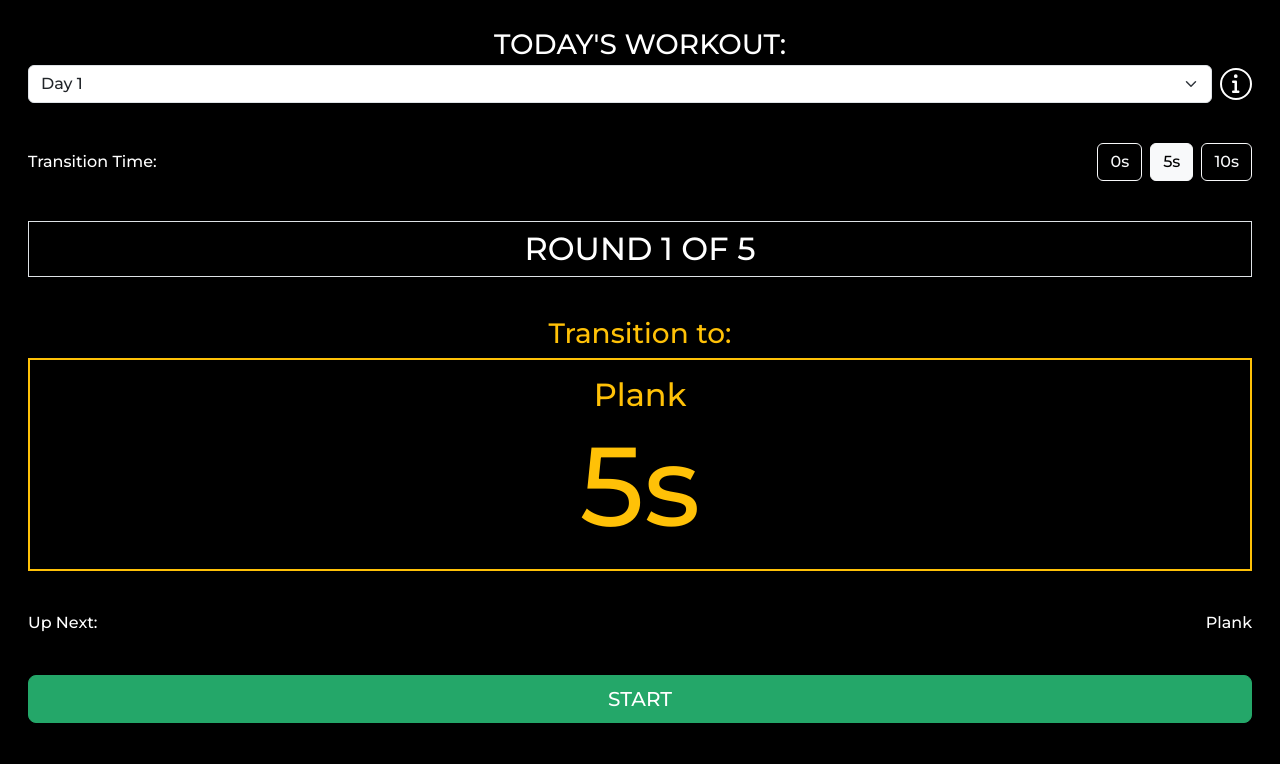
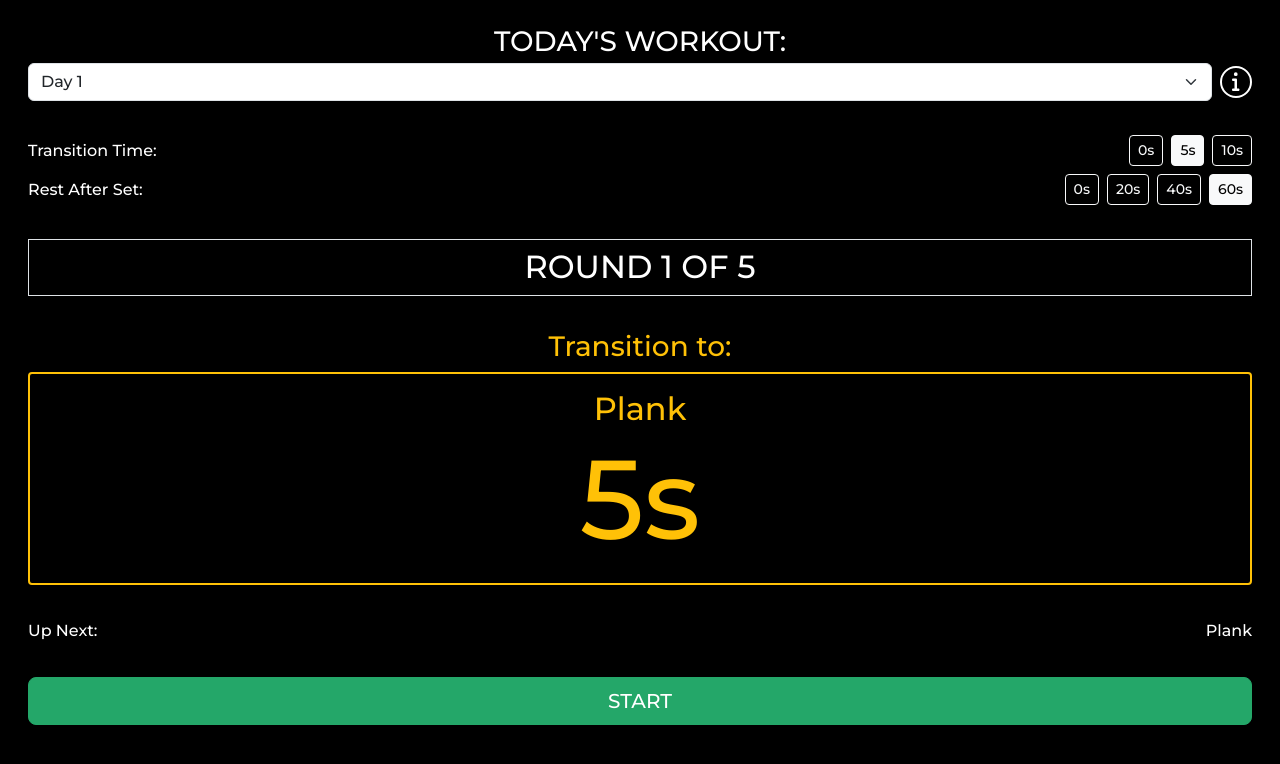
Before and after one commit to finleywilliamsonV/portfolio-site-angular, an Angular app: page /fitness-tracker in a window 1280 px wide. Shown: the top 764 px of the page. Built offline with nearby package versions, Linux system fonts and the light colour scheme; a web font is replaced by a local one.

Commit message:
Add rest after set toggle & skippable rest

```diff
--- a/src/app/components/fitness-tracker/fitness-tracker.component.html
+++ b/src/app/components/fitness-tracker/fitness-tracker.component.html
@@ -36,7 +36,8 @@
   </div>
 
   @if (!isDoneWithExercises()) {
-    <div class="reset-and-transition-container">
+    <div
+      class="transition-and-rest-container w-100 flex-full-center flex-column gap-2">
       <!-- transition time container -->
       <div class="transition-time-container w-100 flex-full-center gap-2">
         <div class="d-flex flex-grow-1"><p>Transition Time:</p></div>
@@ -52,8 +53,33 @@
               <button
                 type="button"
                 [disabled]="isWorkoutStarted()"
-                class="btn btn-{{ colorClass }} w-100">
+                class="btn btn-{{ colorClass }} btn-sm w-100">
                 {{ timeOption }}s
+              </button>
+            </div>
+          }
+        </div>
+      </div>
+
+      <!-- rest after set override container -->
+      <div
+        class="rest-after-set-override-container w-100 flex-full-center gap-2">
+        <div class="d-flex flex-grow-1"><p>Rest After Set:</p></div>
+        <div class="d-flex w-100 gap-2 flex-0">
+          @for (override of restAfterSetOverrides(); track $index) {
+            <div
+              class="transition-time-button-container"
+              (click)="selectedRestAfterSet.set(override)">
+              @let selectedMatchesOption =
+                selectedRestAfterSet() === override ||
+                (selectedRestAfterSet() === undefined && $last);
+              @let colorClass =
+                selectedMatchesOption ? 'light' : 'outline-light';
+              <button
+                type="button"
+                [disabled]="isWorkoutStarted()"
+                class="btn btn-{{ colorClass }} btn-sm w-100">
+                {{ override }}s
               </button>
             </div>
           }
@@ -89,13 +115,18 @@
 
     @let _currentExercise = currentExercise();
     @if (_currentExercise && !isDoneWithExercises()) {
-      <!-- name and timer container -->
-      <div
-        class="name-and-timer-container default-column py-3 border border-2"
+      <!-- exercise name and timer button -->
+      <button
+        type="button"
+        class="btn btn-outline-light default-column btn-sm border-2 w-100 py-3 override-button-disabled"
+        [disabled]="!isCurrentRoundRest()"
         [ngClass]="{
-          'text-warning border-warning': isCurrentRoundTransition(),
-          'text-success border-success': isCurrentRoundRest()
-        }">
+          'text-warning border-warning btn-outline-warning':
+            isCurrentRoundTransition(),
+          'text-success border-success btn-outline-success':
+            isCurrentRoundRest()
+        }"
+        (click)="handleSkipRestPress()">
         <!-- current exercise container -->
         <div class="default-row">
           <h2>{{ _currentExercise.name }}</h2>
@@ -105,9 +136,10 @@
         <div class="default-row">
           <h1 class="giant-text">{{ currentExerciseTimeRemaining() }}s</h1>
         </div>
-      </div>
+      </button>
     } @else {
-      <h1 class="big-text text-success">DONE</h1>
+      <img src="https://c.tenor.com/BnVNJtJR29sAAAAd/tenor.gif" />
+      <h1 class="big-text text-success">DONE!</h1>
     }
   </div>
 
--- a/src/app/components/fitness-tracker/fitness-tracker.component.scss
+++ b/src/app/components/fitness-tracker/fitness-tracker.component.scss
@@ -31,30 +31,14 @@
 }
 
 .big-text {
-  font-size: 7rem;
+  font-size: 5rem;
 }
 
 .giant-text {
   font-size: 7rem;
 }
 
-// /* Fix for hover state persisting on touch devices */
-// @media (hover: none) {
-//   /* Use -webkit-tap-highlight-color to control tap highlight */
-//   .btn {
-//     -webkit-tap-highlight-color: rgba(0, 0, 0, 0);
-//   }
-
-//   /* Only target :hover that is not also :active */
-//   .btn:hover:not(:active) {
-//     background-color: inherit !important;
-//     color: inherit !important;
-//     border-color: inherit !important;
-//   }
-
-//   /* Specific fix for outline buttons */
-//   .btn-outline-light:hover:not(:active) {
-//     background-color: transparent !important;
-//     color: #f8f9fa !important;
-//   }
-// }
+.override-button-disabled {
+  opacity: inherit !important;
+  background-color: inherit !important;
+}
--- a/src/app/components/fitness-tracker/fitness-tracker.component.ts
+++ b/src/app/components/fitness-tracker/fitness-tracker.component.ts
@@ -51,12 +51,36 @@ export class FitnessTrackerComponent {
   protected readonly selectedDay = signal(0)
   protected readonly selectedTransitionTime = signal<TransitionTime_sec>(5)
 
+  protected readonly selectedRestAfterSet = signal<number | undefined>(
+    undefined
+  )
+  protected readonly restAfterSetOverrides = computed(() => {
+    const workout = this.currentWorkout()
+    if (!workout) {
+      throw new Error('Index out of bounds in `currentWorkout`')
+    }
+
+    const divisions = 3
+    const overrideInterval = workout.restAfterSet_sec / divisions
+    return Array.from({ length: divisions + 1 }, (_, i) =>
+      Math.floor(overrideInterval * i)
+    )
+  })
+
   protected readonly currentWorkout = computed(() => {
     const workout = this.workoutData[this.selectedDay()]
     if (!workout) {
       throw new Error('Index out of bounds in `currentWorkout`')
     }
     return workout
+  })
+
+  protected readonly finalRestAfterSet = computed(() => {
+    const workout = this.currentWorkout()
+    if (!workout) {
+      throw new Error('Index out of bounds in `currentWorkout`')
+    }
+    return this.selectedRestAfterSet() ?? workout.restAfterSet_sec
   })
 
   protected readonly exerciseStack = computed<Exercise[]>(() => {
@@ -71,9 +95,8 @@ export class FitnessTrackerComponent {
       return agg
     }, [] as Exercise[])
 
-    const restAfterSet = this.currentWorkout().restAfterSet_sec
-    if (restAfterSet > 0) {
-      stack.push(getRestObject(restAfterSet))
+    if (this.finalRestAfterSet() > 0) {
+      stack.push(getRestObject(this.finalRestAfterSet()))
     }
     return stack
   })
@@ -236,4 +259,10 @@ export class FitnessTrackerComponent {
     this.currentExerciseIndex.set(0)
     this.timeElapsed.set(0)
   }
+
+  handleSkipRestPress = (): void => {
+    if (this.isCurrentRoundRest()) {
+      this.timeElapsed.set(this.finalRestAfterSet())
+    }
+  }
 }
```
